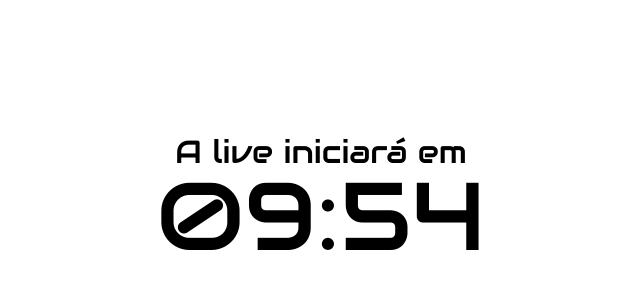
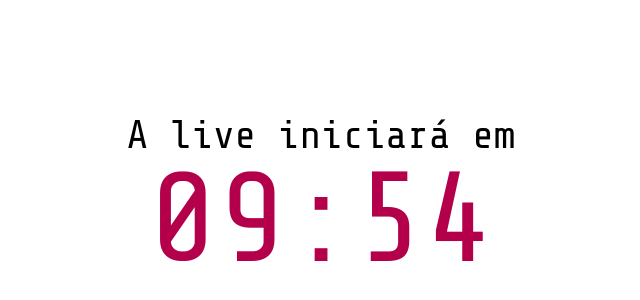
Before and after one commit to juniormartinxo/timer4live, a React (Create React App) app: page / in a window 1280 px wide. Shown: the part 200-500 px from the top of the page, without its empty margins (319-959 px from the left). Built offline with nearby package versions, Linux system fonts and the light colour scheme.

Commit message:
Inserção de efeito

```diff
--- a/public/index.html
+++ b/public/index.html
@@ -19,6 +19,10 @@
     <link rel="preconnect" href="https://fonts.gstatic.com" crossorigin />
     <link
       href="https://fonts.googleapis.com/css2?family=Audiowide&display=swap"
+      rel="stylesheet"
+    />
+    <link
+      href="https://fonts.googleapis.com/css2?family=Share+Tech+Mono&display=swap"
       rel="stylesheet"
     />
     <!--
--- a/src/components/Timer/styles.js
+++ b/src/components/Timer/styles.js
@@ -27,7 +27,33 @@ const TimerText = styled.p`
   flex-basis: auto;
   align-self: auto;
   order: 0;
-  font-size: 6rem;
+  font-size: 8rem;
+
+  animation-name: animacaoBolada;
+  animation-duration: 5s;
+  animation-timing-function: cubic-bezier();
+  animation-delay: 1s;
+  animation-iteration-count: infinite;
+  animation-direction: alternate;
+  animation-play-state: running;
+
+  @keyframes animacaoBolada {
+    0% {
+      color: black;
+    }
+    25% {
+      color: green;
+    }
+    50% {
+      color: blue;
+    }
+    75% {
+      color: red;
+    }
+    100% {
+      color: yellow;
+    }
+  }
 `
 const TimerTextComum = styled.p`
   display: block;
@@ -36,7 +62,7 @@ const TimerTextComum = styled.p`
   flex-basis: auto;
   align-self: auto;
   order: 0;
-  font-size: 2rem;
+  font-size: 2.5rem;
 `
 
 export { TimerContainer, TimerContainerText, TimerText, TimerTextComum }
--- a/src/global-styles/index.js
+++ b/src/global-styles/index.js
@@ -56,7 +56,7 @@ table {
 }
 
 body{
-  font-family: 'Audiowide', cursive;
+  font-family: 'Share Tech Mono', monospace;
 }
 `
 
```
